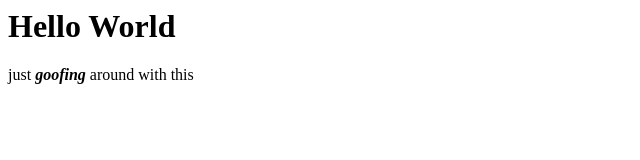
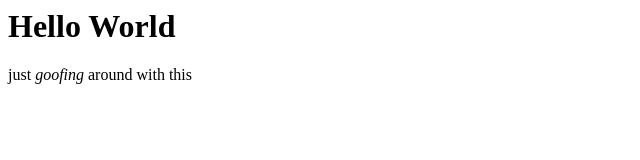
Before and after one commit to xpokimochix/xpokimochix.github.io, a plain HTML site: page index.html in a window 1280 px wide. Shown: the full height of the page, 0-640 px from the left. Drawn offline with Linux system fonts and the light colour scheme.

Commit message:
Update index.html

```diff
--- a/index.html
+++ b/index.html
@@ -3,7 +3,6 @@
   <head></head>
   <body>
     <h1>Hello World</h1>
-    <p>just <strong><em>goofing</em></strong> around with this</p>
-
+    <p>just <em>goofing</em> around with this</p>
   </body>
 </html>
```
